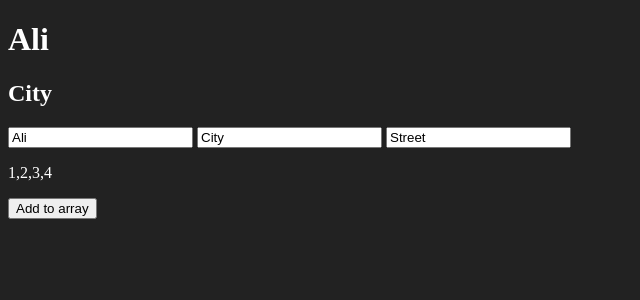
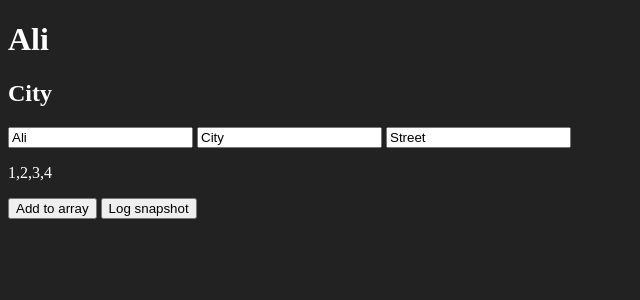
Before and after one commit to roslind-vasantha/svelte-course, a SvelteKit app: page / in a window 1280 px wide. Shown: the top 300 px of the page, without its empty margins (0-640 px from the left). Built offline with nearby package versions, Linux system fonts and the light colour scheme.

Commit message:
feat: :sparkles: Debugging

```diff
--- a/src/routes/+page.svelte
+++ b/src/routes/+page.svelte
@@ -10,34 +10,20 @@
 		}
 	});
 
+	// $effect(() => {
+	// 	console.log(object);
+	// });
+
+	// $inspect(object).with(console.trace);
+
 	$effect(() => {
-		console.log('object effect');
-		console.log(object);
-	});
-	$effect(() => {
-		console.log('object.firstName effect');
+		$inspect.trace();
 		console.log(object.firstName);
-	});
-	$effect(() => {
-		console.log('object.address.city');
 		console.log(object.address.city);
 	});
-	$effect(() => {
-		console.log('array');
-		// console.log(array);
-		console.log(array[0]);
-	});
-	$effect(() => {
-		console.log('array.length');
-		console.log(array.length);
-	});
-
-	// This leads to an infinite loop
-	// $effect(() => {
-	// 	array.push(1);
-	// });
 </script>
 
+{@debug object, array}
 <h1>{object.firstName}</h1>
 <h2>{object.address.city}</h2>
 
@@ -53,6 +39,15 @@
 	}}>Add to array</button
 >
 
+<button
+	onclick={() => {
+		// console.log(object);
+		console.log($state.snapshot(object));
+	}}
+>
+	Log snapshot
+</button>
+
 <style>
 	:global(body) {
 		background-color: #222;
```
